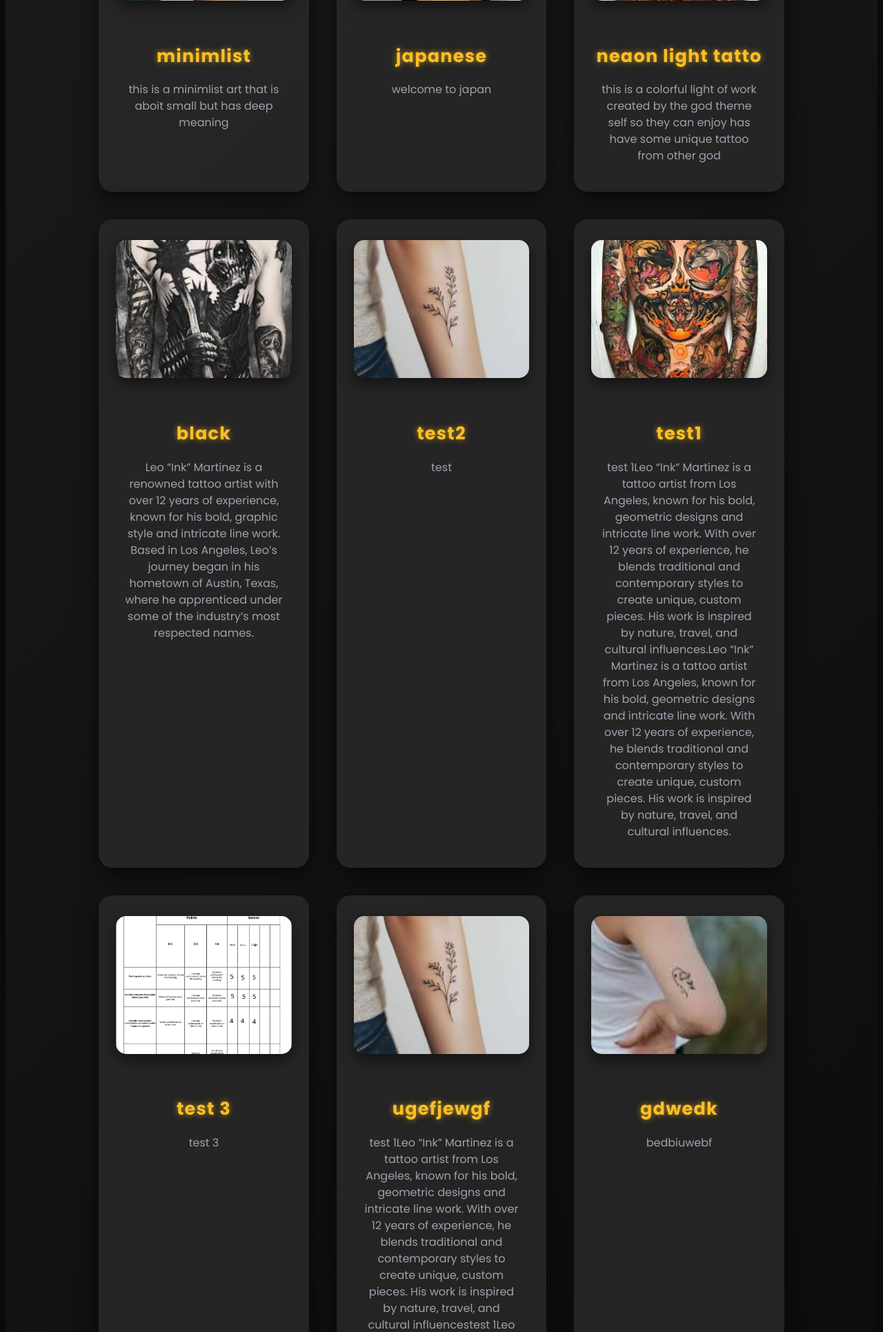
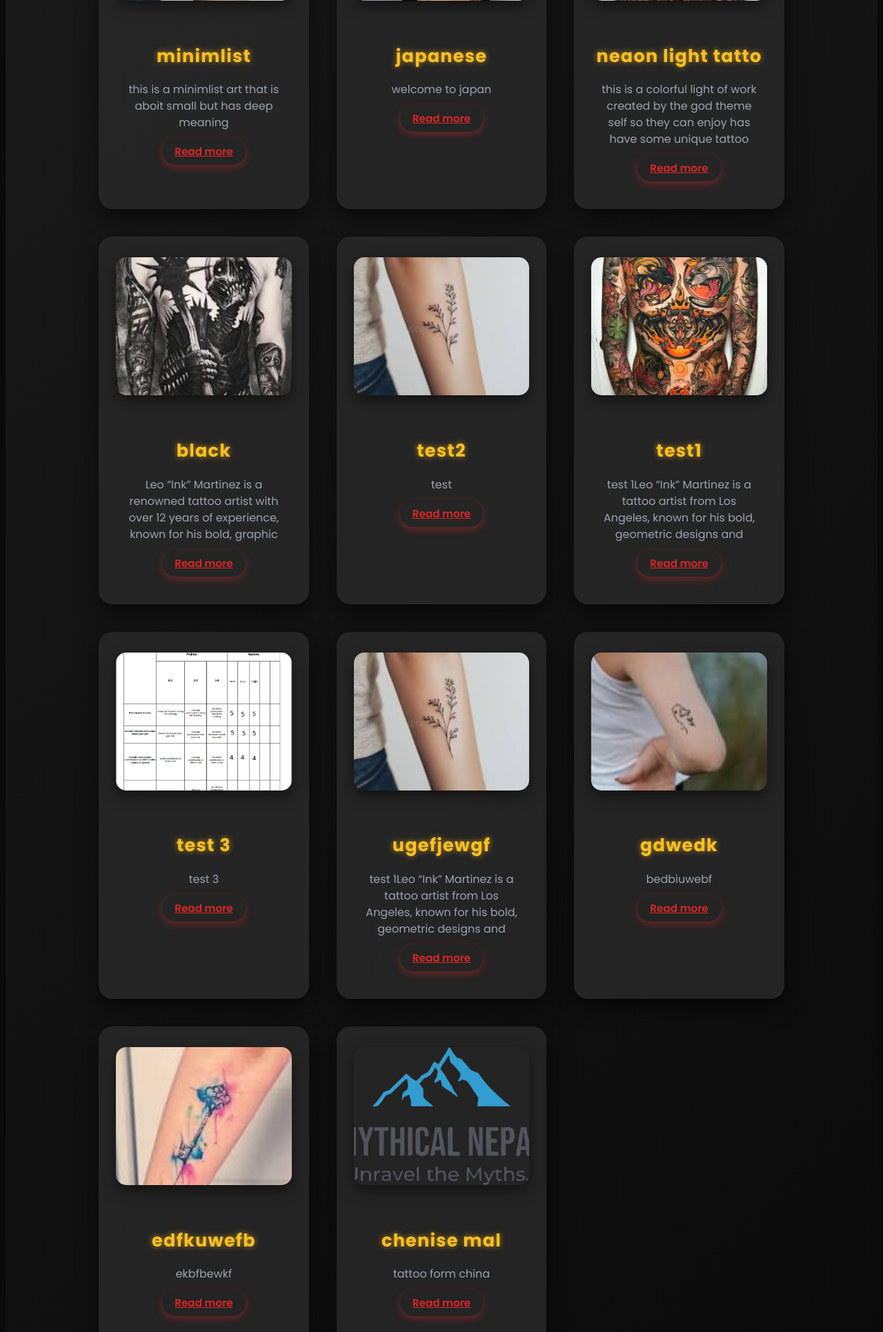
Before and after one commit to Anujparajuli/tattoo_website, a Django app: page /styles/ in a window 1280 px wide. Shown: the part 687-2618 px from the top of the page at 69% size. Run offline with Django 5.2, Linux system fonts and the light colour scheme; data comes from the database, SQL or seed files in the repository; some libraries are stand-ins or nearby versions.

Commit message:
addded read more in style

```diff
--- a/dashboard/static/css/style.css
+++ b/dashboard/static/css/style.css
@@ -607,9 +607,6 @@
 
 
 
-
-
-        /* Signature Styles Section */
 /* =======================
    Premium Styles Section
    ======================= */
@@ -641,7 +638,6 @@
     text-align: center;
     position: relative;
     overflow: hidden;
-
 }
 
 /* Hover effect for card */
@@ -678,18 +674,56 @@
     text-shadow: 0 0 8px var(--gold-glow);
 }
 
-/* Description */
-.style-card p {
+/* Description (collapsed by default) */
+.style-card .description-text {
     color: var(--light-gray);
     font-size: 1rem;
     line-height: 1.5;
     max-width: 90%;
     margin: 0 auto;
-    transition: color 0.3s ease;
-}
+    transition: color 0.3s ease, max-height 0.35s ease;
+    max-height: 6em; /* collapsed height (approx 3-4 lines) */
+    overflow: hidden;
+}
+
+/* Expanded description */
+.style-card .description-text.expanded {
+    max-height: 1000px; /* large enough for full text; keeps transition animatable */
+}
+/* Read More Button - Centered & Premium Theme */
+.read-more-btn {
+    display: block;               /* Make button take only as much width as needed */
+    margin: 15px auto 0 auto;     /* Top margin + auto left/right to center */
+    padding: 8px 18px;
+    background: linear-gradient(135deg, var(--crimson) 0%, #b11226 100%);
+    color: var(--white);
+    border: none;
+    border-radius: 25px;
+    font-weight: 600;
+    font-size: 0.95rem;
+    cursor: pointer;
+    font-family: inherit;
+    transition: all 0.35s ease;
+    box-shadow: 0 4px 12px rgba(220, 38, 38, 0.4);
+}
+
+/* Hover effect */
+.read-more-btn:hover {
+    background: linear-gradient(135deg, var(--gold) 0%, #d4af37 100%);
+    color: #000;
+    box-shadow: 0 6px 16px rgba(212, 175, 55, 0.6);
+    transform: translateY(-2px);
+}
+
+/* Active (on click) */
+.read-more-btn:active {
+    transform: scale(0.97);
+}
+
+
 
 /* On hover, brighten description text */
-.style-card:hover p {
+.style-card:hover .description-text {
     color: var(--white);
 }
 
@@ -733,7 +767,7 @@
     .style-card h3 {
         font-size: 1.4rem;
     }
-    .style-card p {
+    .style-card .description-text {
         font-size: 0.95rem;
     }
 }
@@ -755,7 +789,7 @@
     .style-card h3 {
         font-size: 1.25rem;
     }
-    .style-card p {
+    .style-card .description-text {
         font-size: 0.9rem;
     }
 }
--- a/dashboard/templates/base.html
+++ b/dashboard/templates/base.html
@@ -258,16 +258,54 @@
             e.preventDefault();
         }
         });
+
+
+
+
+
+
+
+        document.addEventListener("DOMContentLoaded", () => {
+            const cards = document.querySelectorAll(".style-card");
+
+            cards.forEach(card => {
+                const text = card.querySelector(".description-text");
+                const btn = card.querySelector(".read-more-btn");
+
+                // collapsed height = how much fits inside the max-height
+                const collapsedHeight = text.clientHeight;
+
+                // full height = real scroll height of the text
+                const fullHeight = text.scrollHeight;
+
+                // Show button only if text overflows
+                if (fullHeight > collapsedHeight) {
+                    btn.style.display = "inline-block";
+                } else {
+                    btn.style.display = "none";
+                }
+            });
+        });
+
         function toggleReadMore(btn) {
-            const text = btn.previousElementSibling; // <p> element
-            if (text.style.maxHeight && text.style.maxHeight !== "none") {
-                text.style.maxHeight = "4.5em"; // same as CSS
+            const text = btn.previousElementSibling;
+            text.classList.toggle("expanded");
+
+            if (text.classList.contains("expanded")) {
+                btn.textContent = "Show less";
+            } else {
                 btn.textContent = "Read more";
-            } else {
-                text.style.maxHeight = "none";
-                btn.textContent = "Show less";
             }
         }
+
+
+
+
+
+
+
+
+
 
     </script>
     {% block extra_js %}
--- a/dashboard/templates/styles.html
+++ b/dashboard/templates/styles.html
@@ -19,6 +19,7 @@
     </header>
 
   <!-- Styles Section -->
+  <!-- Styles Section -->
   <section class="section styles-section">
     <div class="container">
       <div class="styles-grid">
@@ -27,7 +28,9 @@
           <article class="style-card">
             <img src="{{ style.image.url }}" alt="{{ style.name }}">
             <h3>{{ style.name }}</h3>
-            <p>{{ style.description }}</p>
+
+            <p class="description-text">{{ style.description }}</p>
+            <button class="read-more-btn" onclick="toggleReadMore(this)">Read more</button>
           </article>
         {% empty %}
           <p>No tattoo styles available at the moment.</p>
@@ -36,4 +39,5 @@
       </div>
     </div>
   </section>
+
 {% endblock %}
```
Also changed, not shown: dashboard/templates/services.html (+3 -4 lines).
